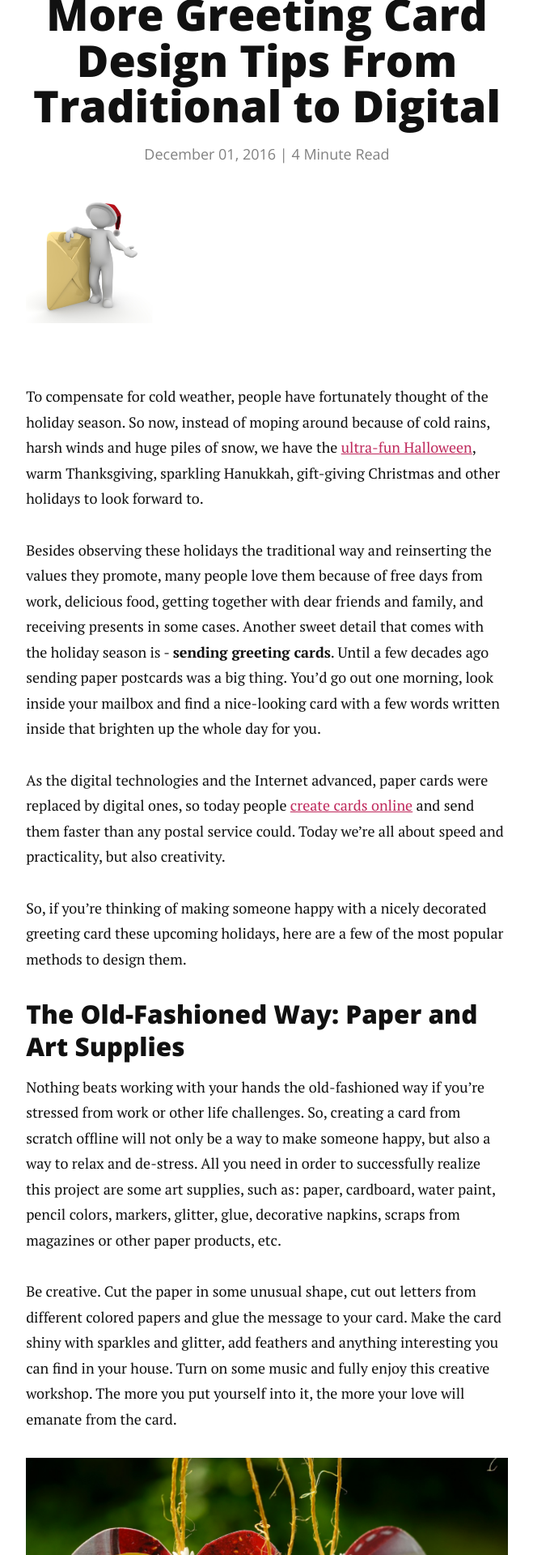
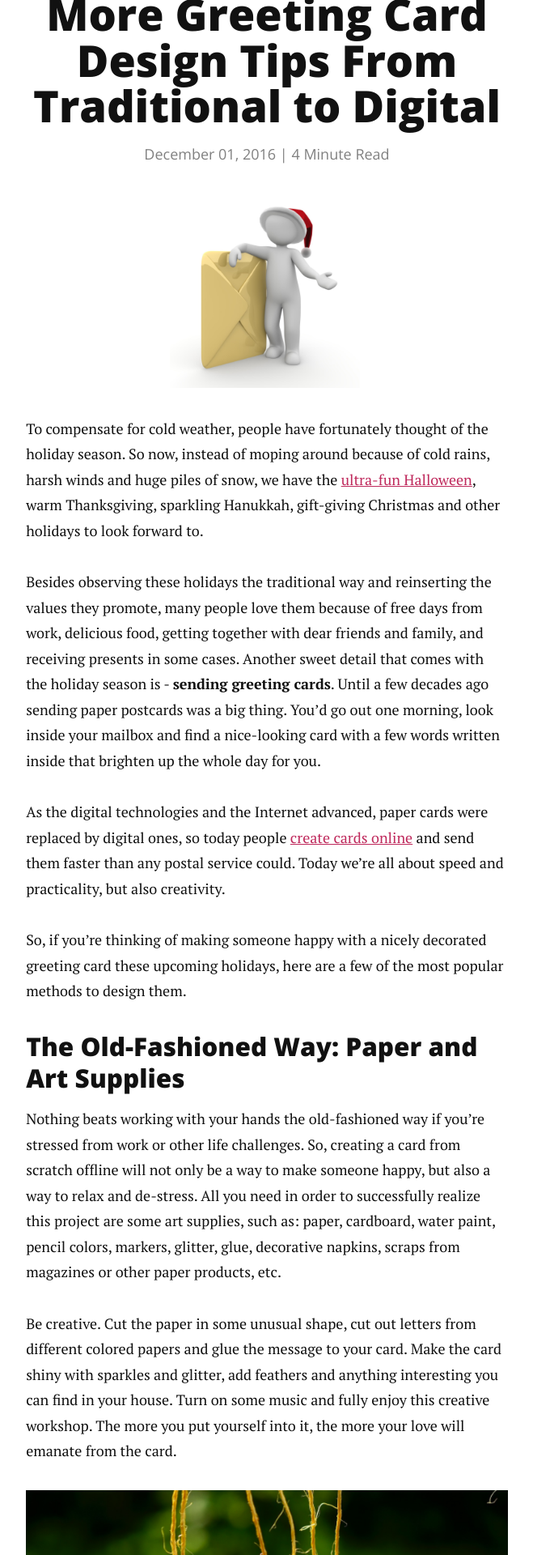
Before and after one commit to CheramiCards/blog, a Jekyll site: the page built from _posts/2016-12-01-More-Greeting-Card-Design-Tips-From-Traditional-to-Digital.markdown, in a window 1280 px wide. Shown: the part 313-2233 px from the top of the page at 81% size, without its empty margins (310-969 px from the left). Built offline with Jekyll 4.4.1, drawn with Linux system fonts in a browser that asks for light colours; nearby versions of some CDN libraries.

Commit message:
Update 2016-12-01-More-Greeting-Card-Design-Tips-From-Traditional-to-Digital.markdown

```diff
--- a/_posts/2016-12-01-More-Greeting-Card-Design-Tips-From-Traditional-to-Digital.markdown
+++ b/_posts/2016-12-01-More-Greeting-Card-Design-Tips-From-Traditional-to-Digital.markdown
@@ -4,7 +4,7 @@ title: More Greeting Card Design Tips From Traditional to Digital
 date: 2016-12-01
 published: true
 ---
-<img src="http://blog.cherami.cards/assets/img/christmas/cherami-snow-man.png" id="center" width="160">
+<img src="http://blog.cherami.cards/assets/img/christmas/cherami-snow-man.png" style=" display: block; margin: 0 auto;" id="center" width="240">
 
 To compensate for cold weather, people have fortunately thought of the holiday season. So now, instead of moping around because of cold rains, harsh winds and huge piles of snow, we have the [ultra-fun Halloween](http://blog.cherami.cards/blog/mix-love-and-terror-in-a-crafty-halloween-card-for-your-loved-one/#💁), warm Thanksgiving, sparkling Hanukkah, gift-giving Christmas and other holidays to look forward to.
 
@@ -48,6 +48,6 @@ The videos usually present several characters who sing and dance in a funny way,
 
 Last but not least, we’re recommending our [Cherami Cards](https://cherami.cards/love) as the best way to create a personalized e-card without any prior design expertise or spending any money. It’s a recently launched e-card design platform that offers many neat card making elements. Users can choose from a set of card shapes, then select predefined backgrounds and ribbons, add graphics from our gallery of illustrations or upload any image they want from their computer. The upload option allows them to create a totally unique card. Finally, users can go to the Text option and write nice, loving words to make the card perfect. The card can then be downloaded on a computer and printed out, or shared on social networks, sent via email, etc.
 
-![cherami-snow-man](http://blog.cherami.cards/assets/img/christmas/cherami-jitjab-card.png#center)
+<img src="http://blog.cherami.cards/assets/img/christmas/cherami-jitjab-card.png" style="display: block; margin: 0 auto;" id="center" width="240">
 
 Hopefully these creative card making apps and methods will help you enjoy this holiday season to the fullest!
```
